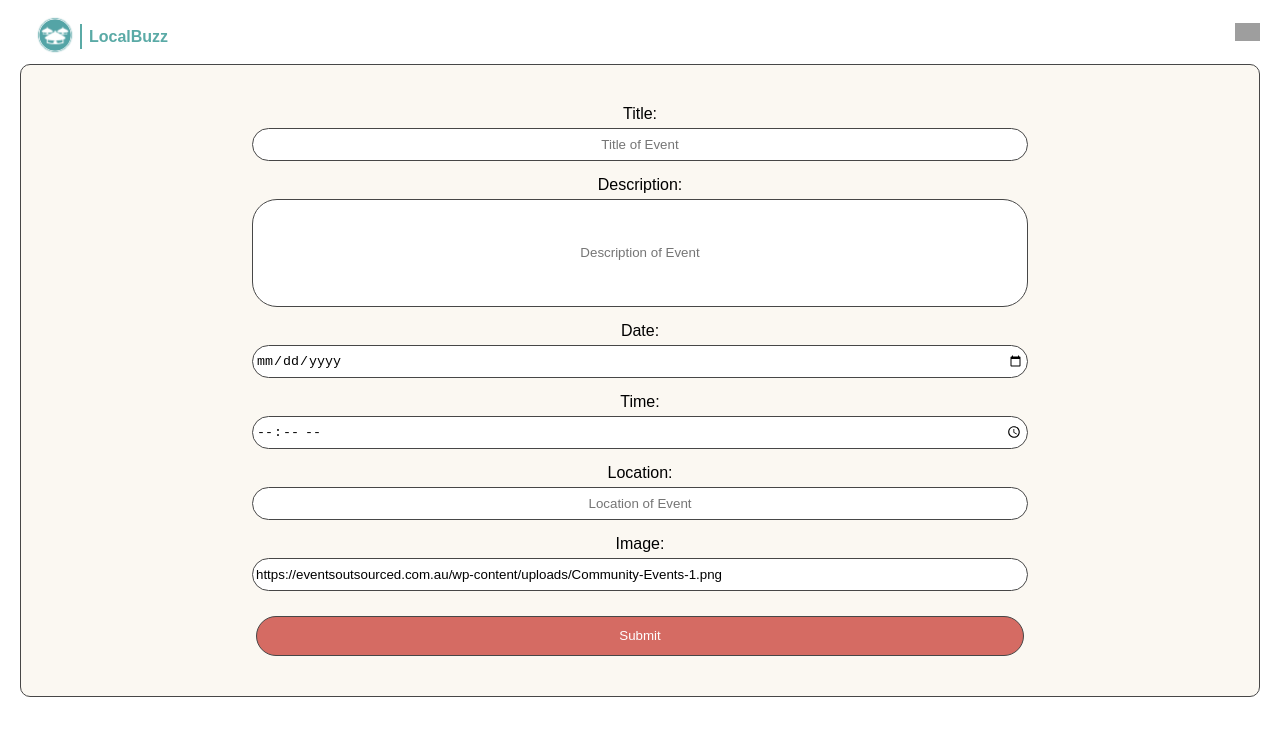
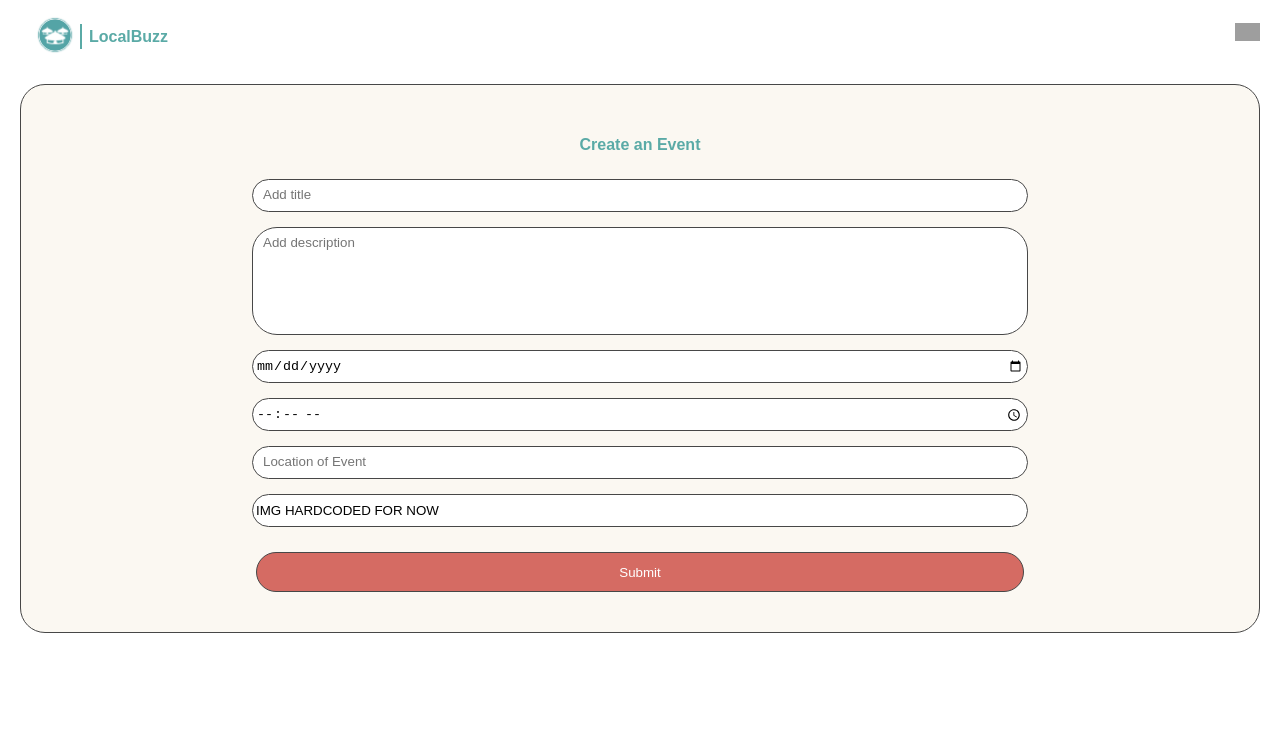
Before and after one commit to Deen-q/SwampySyntax, a React (Create React App) app in the folder local-buzz/: page /createeventpage in a window 1280 px wide. Shown: the top 736 px of the page. Built offline with nearby package versions, Linux system fonts and the light colour scheme; grey boxes are pictures that could not be loaded.

Commit message:
continued event form styling

```diff
--- a/local-buzz/src/Components/CreateEventPage/AddEventForm/AddEventForm.css
+++ b/local-buzz/src/Components/CreateEventPage/AddEventForm/AddEventForm.css
@@ -1,9 +1,14 @@
+/* * {
+	box-sizing: border-box;
+} */
+
 #event-form-container {
 	background-color: #fbf8f2;
 	padding: 10px;
-	border-radius: 10px;
+	border-radius: 25px;
 	margin: 0px 20px;
-	border: 1px solid #474747
+	border: 1px solid #474747;
+	margin-top: 20px;
 }
 
 form {
@@ -16,22 +21,30 @@ form {
 	align-items: center;
 }
 
-
 input {
-	margin-top: -10px;
+	/* margin-top: -10px; */
 	border-radius: 25px;
 	width: 60vw;
 	padding: 3px;
 	height: 25px;
 	border: 1px solid #474747;
+	position: relative;
+	word-wrap: break-word;
 }
 
 input::placeholder {
-	text-align: center;
+	position: absolute;
+	top: 7px;
+	left: 10px;
+}
+
+.scrollable {
+	overflow-y: auto;
 }
 
 #description {
-	height: 100px
+	height: 100px;
+	overflow: auto;
 }
 
 /* #date, #time {
--- a/local-buzz/src/Components/CreateEventPage/AddEventForm/AddEventForm.js
+++ b/local-buzz/src/Components/CreateEventPage/AddEventForm/AddEventForm.js
@@ -1,17 +1,17 @@
 // import { eventData } from "../../Data/EventData";
-import "./AddEventForm.css";
-import { useState } from "react";
-import { v4 as uuidv4 } from "uuid";
-import { useNavigate } from "react-router-dom";
-// import community-event from "../Data/Images/community-event.png"
+import './AddEventForm.css';
+import { useState } from 'react';
+import { v4 as uuidv4 } from 'uuid';
+import { useNavigate } from 'react-router-dom';
+import communityEvent from '../../Data/Images/community-event.png';
 
 export default function AddEventForm({ addNewEvent }) {
-  const [title, setTitle] = useState("");
-  const [description, setDescription] = useState("");
-  const [date, setDate] = useState("");
-  const [time, setTime] = useState("");
-  const [location, setLocation] = useState("");
-  const [image, setImage] = useState("");
+	const [title, setTitle] = useState('');
+	const [description, setDescription] = useState('');
+	const [date, setDate] = useState('');
+	const [time, setTime] = useState('');
+	const [location, setLocation] = useState('');
+	const [image, setImage] = useState('');
 	//useNavigate is a hook that allows us to navigate to a different page. useNavigate can be used within a function.
 	const navigate = useNavigate();
 
@@ -27,75 +27,72 @@ export default function AddEventForm({ addNewEvent }) {
 			image: image,
 		};
 
-    setImage(event.target.value)
+		setImage(event.target.value);
 
 		addNewEvent(newEvent);
 		//navigate to the home page automatically after submitting the form (function has been run)
-    navigate("/");
+		navigate('/');
 	}
 
 	return (
-    <div id="event-form-container">
+		<div id='event-form-container'>
 			{/*Run the onSubmit once the form has been filled*/}
 			<form onSubmit={handleSubmit}>
-        <label htmlFor="title">Title:</label>
+				<h1>Create an Event</h1>
+				{/* <label htmlFor='title'>Title:</label> */}
 				<input
 					required
-          type="text"
-          id="title"
-          name="title"
-          placeholder="Title of Event"
-          onChange={(event) => setTitle(event.target.value)}
-        ></input>
-        <label htmlFor="description">Description:</label>
+					type='text'
+					id='title'
+					className='scrollable'
+					name='title'
+					placeholder='Add title'
+					onChange={event => setTitle(event.target.value)}></input>
+				{/* <label htmlFor='description'>Description:</label> */}
 				<input
 					required
-          type="text"
-          id="description"
-          name="description"
-          placeholder="Description of Event"
-          onChange={(event) => setDescription(event.target.value)}
-        ></input>
-        <label htmlFor="date">Date:</label>
+					type='text'
+					id='description'
+					className='scrollable'
+					name='description'
+					placeholder='Add description'
+					onChange={event => setDescription(event.target.value)}></input>
+				{/* <label htmlFor='date'>Date:</label> */}
 				<input
 					required
-          type="date"
-          id="date"
-          name="date"
-          onChange={(event) => setDate(event.target.value)}
-        ></input>
-        <label htmlFor="time">Time:</label>
+					type='date'
+					id='date'
+					name='date'
+					onChange={event => setDate(event.target.value)}></input>
+				{/* <label htmlFor='time'>Time:</label> */}
 				<input
 					required
-          type="time"
-          id="time"
-          name="time"
-          onChange={(event) => setTime(event.target.value)}
-        ></input>
-        <label htmlFor="location">Location:</label>
+					type='time'
+					id='time'
+					name='time'
+					onChange={event => setTime(event.target.value)}></input>
+				{/* <label htmlFor='location'>Location:</label> */}
 				<input
 					required
-          type="text"
-          id="location"
-          name="location"
-          placeholder="Location of Event"
-          onChange={(event) => setLocation(event.target.value)}
-        ></input>
-        <label htmlFor="image">Image:</label>
+					type='text'
+					id='location'
+					className='scrollable'
+					name='location'
+					placeholder='Location of Event'
+					onChange={event => setLocation(event.target.value)}></input>
+				{/* <label htmlFor='image'>Image:</label> */}
 				<input
-          type="text"
-          id="image"
-          name="image"
-          value="https://eventsoutsourced.com.au/wp-content/uploads/Community-Events-1.png"
-          // onChange={(event) => setImage(event.target.value)}
-
-        ></input>
+					type='text'
+					id='image'
+					name='image'
+					value='IMG HARDCODED FOR NOW'
+					onChange={event => setImage(communityEvent)}></input>
 				{/* <label for="tags">Tags:</label>
                 <input type="text" id="tags" name="tags" placeholder="Tags for Event"></input>
                 <label for="link">Link:</label>
                 <input type="text" id="link" name="link" placeholder="Link to Event"></input>
                 */}
-        <input type="submit" value="Submit" id="submit"></input>
+				<input type='submit' value='Submit' id='submit'></input>
 			</form>
 		</div>
 	);
```
Lines whose indentation alone changed are shown as unchanged.
